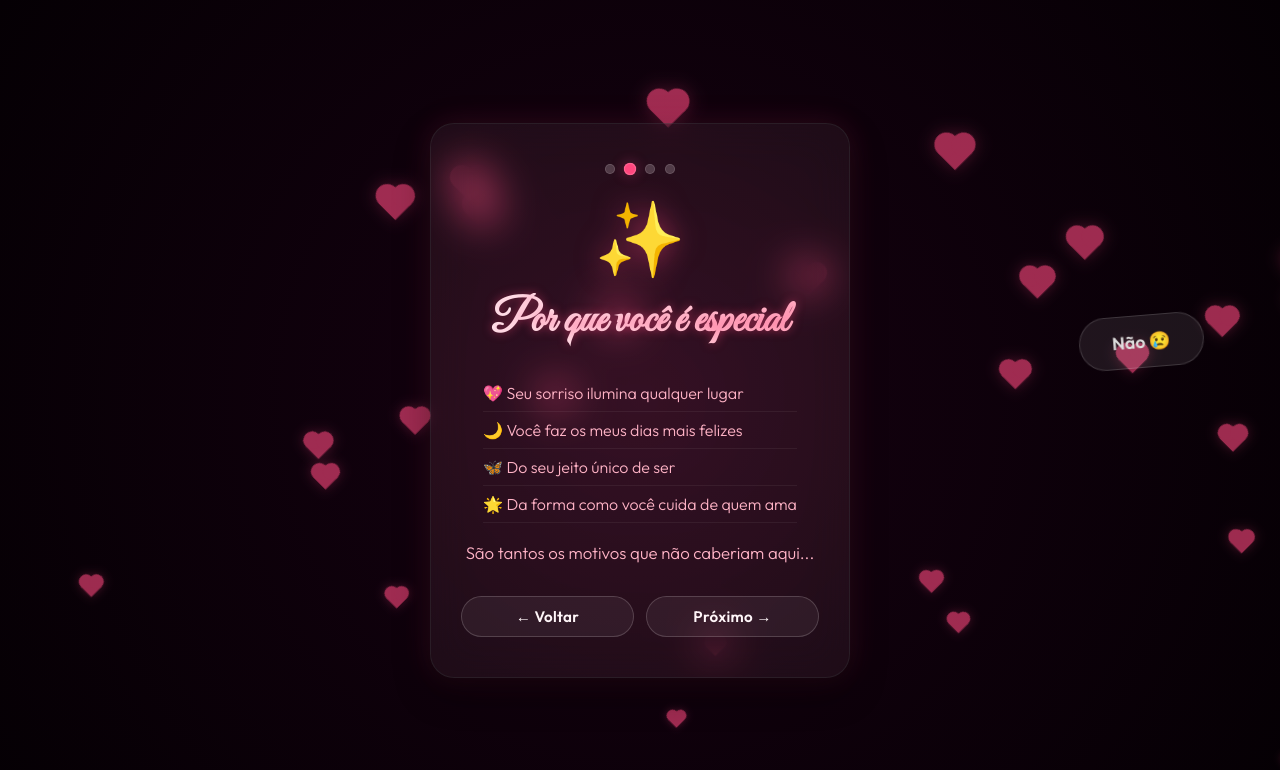
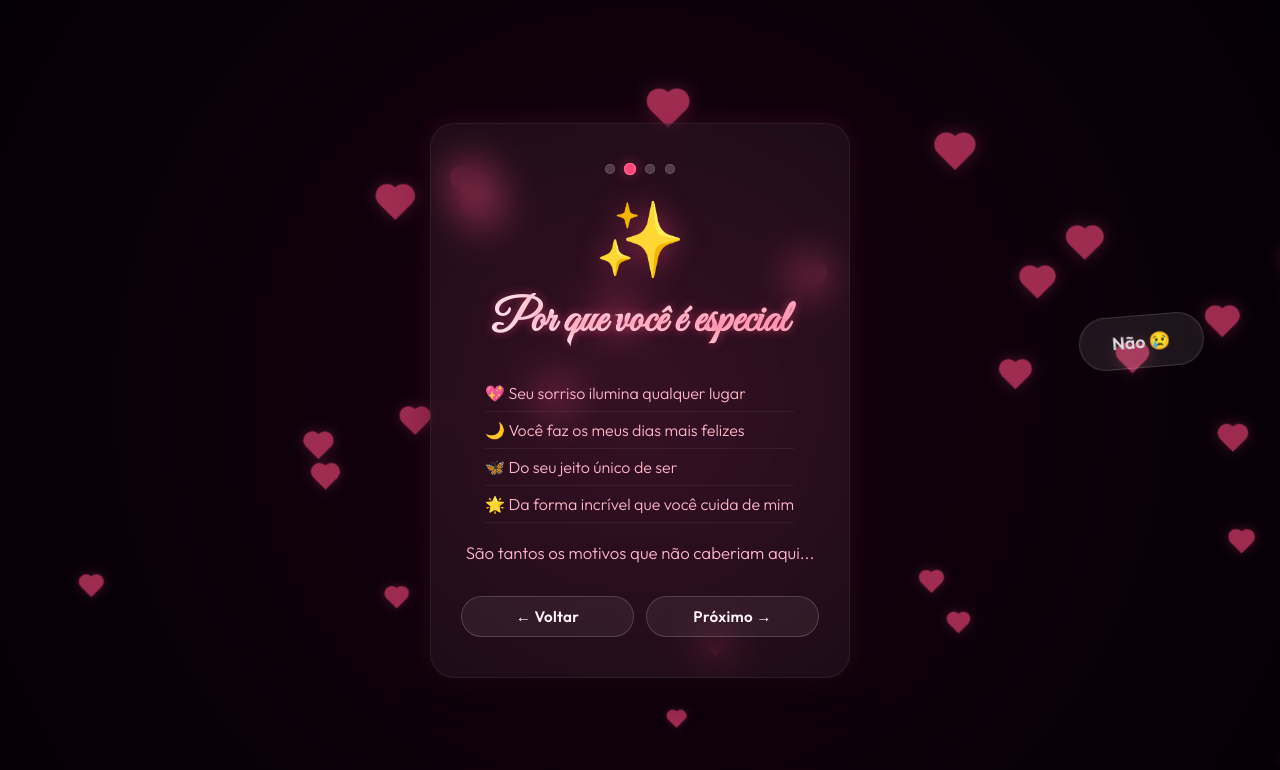
Before and after one commit to sk1bernardo/for-her, a plain HTML site: page index.html in a window 1280 px wide. Both pictures are taken after a click on the button "Próximo →". Shown: the top 770 px of the page. Drawn offline with Linux system fonts and the light colour scheme.

Commit message:
Update list item text in index.html

```diff
--- a/index.html
+++ b/index.html
@@ -51,7 +51,7 @@
                     <li>💖 Seu sorriso ilumina qualquer lugar</li>
                     <li>🌙 Você faz os meus dias mais felizes</li>
                     <li>🦋 Do seu jeito único de ser</li>
-                    <li>🌟 Da forma como você cuida de quem ama</li>
+                    <li>🌟 Da forma incrível que você cuida de mim</li>
                 </ul>
                 <p class="slide-text" style="margin-top: 16px;">
                     São tantos os motivos que não caberiam aqui...
```
